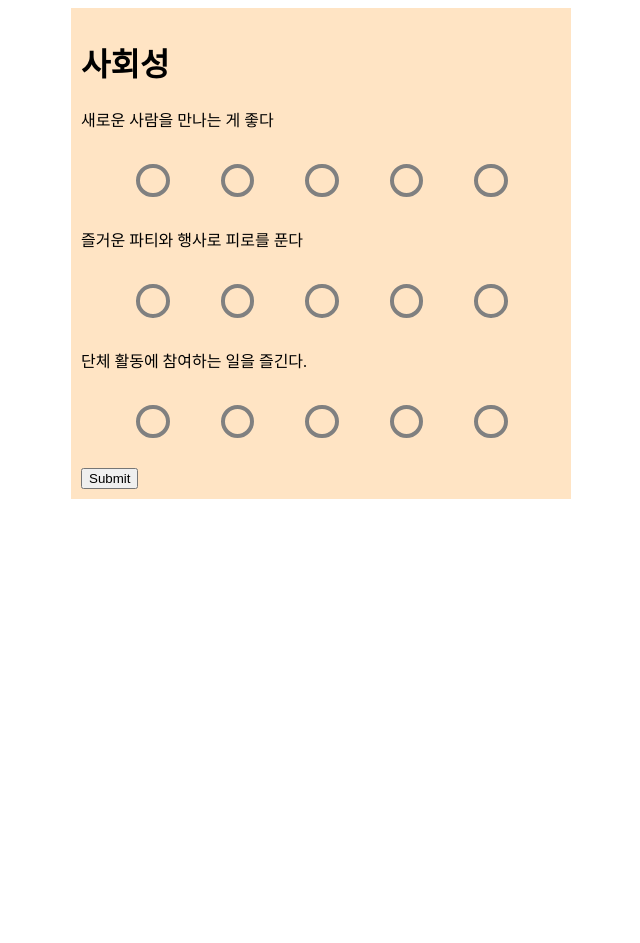
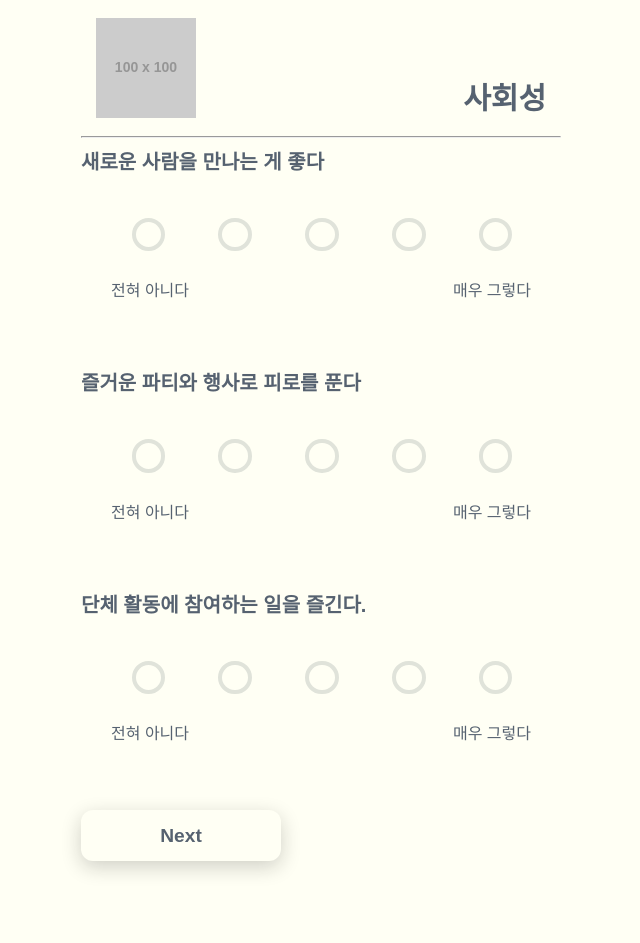
Before and after one commit to OIIUOI/who, a Django app: page /ifdog/q1/ in a window 1280 px wide. Shown: the whole page, without its empty margins (319-959 px from the left). Before the commit the page ends 499 px from the top, so only its background shows below. Run offline with Django 3.2, Linux system fonts and the light colour scheme; grey boxes labelled with a size stand in for pictures from a placeholder-image service; some libraries are stand-ins or nearby versions.

Commit message:
question javascript work

```diff
--- a/ifdog/views.py
+++ b/ifdog/views.py
@@ -1,6 +1,7 @@
 from django.shortcuts import render, redirect, get_object_or_404
 from django.views import View
 from django.views.generic.base import TemplateView
+from django.http import JsonResponse
 
 # Create your views here.
 
--- /dev/null
+++ b/static/js/q1.js
@@ -0,0 +1,30 @@
+function get() {
+  let q1 = document.querySelector('input[name="q1"]:checked').value
+  let q2 = document.querySelector('input[name="q2"]:checked').value
+  let q3 = document.querySelector('input[name="q3"]:checked').value
+  ans = Number(q1) + Number(q2) + Number(q3)
+
+  if (ans < -1) {
+    result = low
+  } else if (ans < 2) {
+    result = mid
+  } else {
+    result = up
+  }
+  return result
+}
+
+
+
+// fetch('/your-api-url/', {
+//   method: 'POST',
+//   headers: {
+//     'Content-Type': 'application/json'
+//   },
+//   body: JSON.stringify({
+//     data: 'your data here'
+//   })
+// })
+// .then(response => response.json())
+// .then(data => console.log(data))
+// .catch(error => console.error(error))
--- a/static/styles/style.css
+++ b/static/styles/style.css
@@ -1,43 +1,112 @@
+body {
+  font-family: 'Noto Sans KR', sans-serif;
+  color: #566270;
+  background-color: #fffff4;
+}
+
+.foot {
+  height: 4rem;
+}
+
 .container {
   margin-right: auto;
   margin-left: auto;
-  background-color: bisque;
-  width: 480px;
+  max-width: 480px;
   padding: 10px;
 }
 
+.title_set {
+  padding: 0px 15px 10px 15px;
+  display: flex;
+  justify-content: space-between;
+  align-items: flex-end;
+}
+
+.kind {
+  margin: 0px;
+  font-weight: 900;
+  font-size: 30px;
+}
+
 .radio-set {
-  padding: 30px 7px;
+  padding: 40px 0px 10px 0px;
   display: flex;
   justify-content: space-evenly;
+}
+
+.set {
+  padding: 0px 30px 50px 30px;
+  display: flex;
+  justify-content: space-between;
+}
+
+.fom {
+  padding-top: 4em;
+  text-align: center;
+}
+
+.lab {
+  font-weight: 700;
+  font-size: 20px;
 }
 
 [type="radio"] {
   vertical-align: middle;
   appearance: none;
-  border: max(2px, 0.3em) solid gray;
+  border: max(2px, 0.3em) solid #E0E3DA;
   border-radius: 50%;
   width: 2.5em;
   height: 2.5em;
 }
 
 [type="radio"]:checked {
-  content: "";
-  height: 10px;
-  width: 10px;
-  display: block;
-  background-color: tomato;
-  border: 0.4em solid tomato;
-  transform: translate(-50%, -50%) scale(1);
-}
+  height: 2.5em;
+  width: 2.5em;
+  border: 0.4em solid #A593E0;
 
-[type="radio"]:focus-visible {
-  outline-offset: max(2px, 0.5em);
-  outline: max(2px, 0.1em) dotted tomato;
 }
 
 [type="radio"]:hover {
-  /* box-shadow: 0 0 0 max(4px, 0.2em) lightgray; */
-  border: 0.4em solid tomato;
+  border: 0.4em solid #A593E0;
+  background-color: rgba(165, 147, 224, 0.5);
   cursor: pointer;
+  transition-property: all;
+  transition-duration: 0.01s;
 }
+
+
+/* CSS */
+.btn {
+  align-items: center;
+  background-color: #fffff4;
+  border-radius: 12px;
+  box-shadow: transparent 0 0 0 3px, rgba(18, 18, 18, .2) 0 6px 20px;
+  box-sizing: border-box;
+  color: #566270;
+  cursor: pointer;
+  display: inline-flex;
+  flex: 1 1 auto;
+  font-size: 1.2rem;
+  font-weight: 700;
+  justify-content: center;
+  line-height: 1;
+  margin: 0;
+  width: 200px;
+  outline: none;
+  padding: 1rem 1.2rem;
+  text-align: center;
+  text-decoration: none;
+  transition: box-shadow .2s, -webkit-box-shadow .2s;
+  white-space: nowrap;
+  border: 0;
+  user-select: none;
+  -webkit-user-select: none;
+  touch-action: manipulation;
+}
+
+.btn:hover {
+  background-color: #A593E0;
+  color: #fffff4;
+  transition-property: all;
+  transition-duration: 0.2s;
+}
--- a/templates/base.html
+++ b/templates/base.html
@@ -3,6 +3,8 @@
 <html>
 
 <head>
+  <meta charset="utf-8">
+  <meta content="width=device-width,initial-scale=1" name="viewport">
   <title>나와 닮은 강아지는?</title>
   <link rel="stylesheet" href="{% static 'styles/style.css' %}">
 </head>
@@ -14,5 +16,8 @@
   </div>
 
 </body>
+<footer>
+  <div class="foot"></div>
+</footer>
 
 </html>
--- a/templates/question/q1.html
+++ b/templates/question/q1.html
@@ -2,11 +2,15 @@
 {% load static %}
 {% block body %}
 
-<h1>사회성</h1>
-<form>
-  <form action="">
+<div class="title_set">
+  <img src="https://dummyimage.com/100x100/A593E0/fff.png&text=Dog+paw" alt="dog paw">
+  <p class="kind">사회성</p>
+</div>
+<hr>
+<!-- <form class="fom">
+  <form action=""> -->
 <div>
-      <label>새로운 사람을 만나는 게 좋다</label>
+  <label class="lab">새로운 사람을 만나는 게 좋다</label>
   <div class="radio-set">
     <div class="radio">
       <input type="radio" name="q1" value="-2">
@@ -24,10 +28,14 @@
       <input type="radio" name="q1" value="2">
     </div>
   </div>
+  <div class="set">
+    <p>전혀 아니다</p>
+    <p>매우 그렇다</p>
+  </div>
 </div>
 
 <div>
-      <label>즐거운 파티와 행사로 피로를 푼다</label>
+  <label class="lab">즐거운 파티와 행사로 피로를 푼다</label>
   <div class="radio-set">
     <div class="radio">
       <input type="radio" name="q2" value="-2">
@@ -45,10 +53,14 @@
       <input type="radio" name="q2" value="2">
     </div>
   </div>
+  <div class="set">
+    <p>전혀 아니다</p>
+    <p>매우 그렇다</p>
+  </div>
 </div>
 
 <div>
-      <label>단체 활동에 참여하는 일을 즐긴다.
+  <label class="lab">단체 활동에 참여하는 일을 즐긴다.
   </label>
   <div class="radio-set">
     <div class="radio">
@@ -67,11 +79,15 @@
       <input type="radio" name="q3" value="2">
     </div>
   </div>
+  <div class="set">
+    <p>전혀 아니다</p>
+    <p>매우 그렇다</p>
+  </div>
 </div>
 <div>
-      <button type="submit" class="btn btn-primary">Submit</button>
+  <button class="btn" onclick="get()">Next</button>
 </div>
-
-  </form>
-
+<!-- type="submit" -->
+<!-- </form> -->
+<script src="{% static 'js/q1.js' %}"></script>
 {% endblock body %}
```
Also changed, not shown: static/img/Dog_Paw_Print.png (added). Lines whose indentation alone changed are shown as unchanged.
